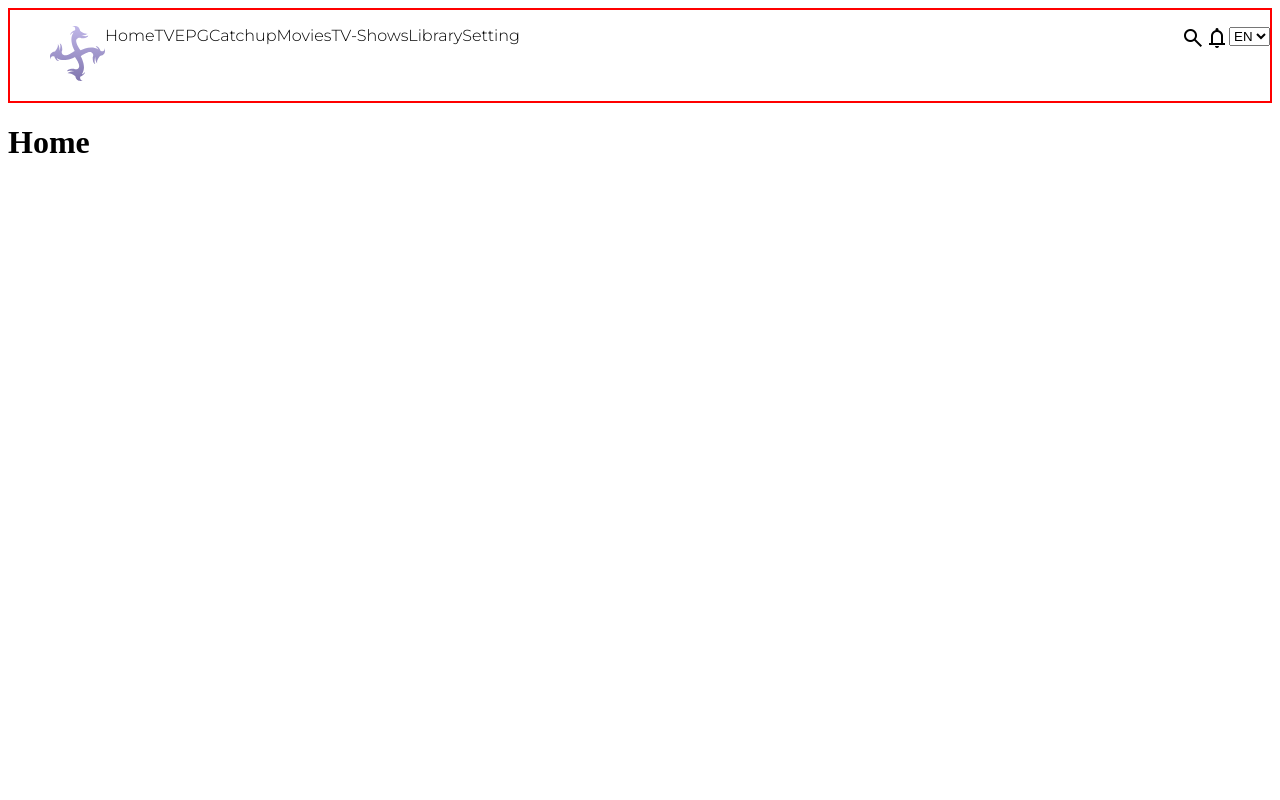
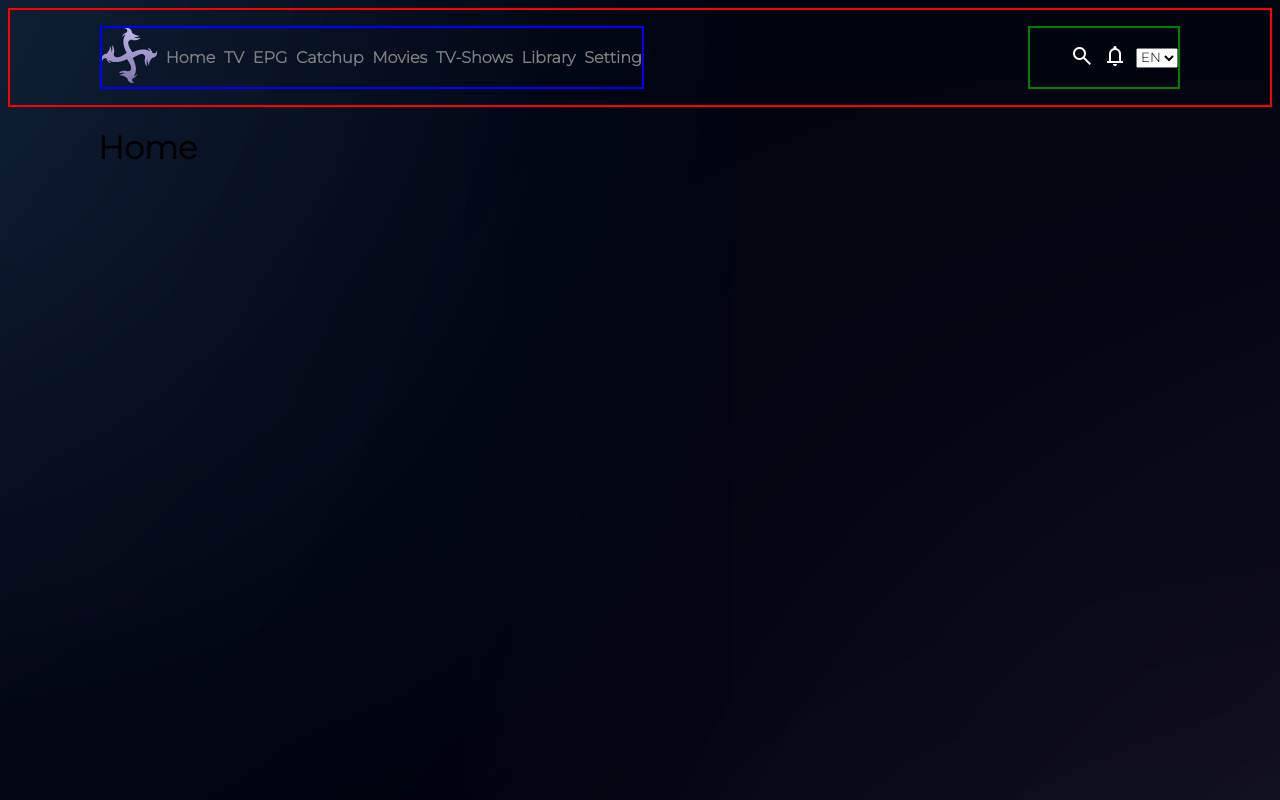
Before and after one commit to DwainAB/Projet-Netflix, a React (Create React App) app in the folder Projet-Netflix/: page / in a window 1280 px wide. Built offline with nearby package versions, Linux system fonts and the light colour scheme; a web font is replaced by a local one.

Commit message:
ajout du background

```diff
--- a/Projet-Netflix/src/App.css
+++ b/Projet-Netflix/src/App.css
@@ -0,0 +1,13 @@
+.global{
+    margin: 0 90px;
+}
+
+*{
+    font-family: 'Montserrat', sans-serif;
+}
+
+body{
+    background: url("../src/assets/Fond.svg");
+    background-size: cover;
+    background-repeat: no-repeat;
+}
--- a/Projet-Netflix/src/App.js
+++ b/Projet-Netflix/src/App.js
@@ -4,19 +4,20 @@ import FilmSelected from "./Pages/FilmSelected"
 import Error from "./Pages/Error"
 import Navbar from "./Components/Navbar/Navbar"
 import Footer from "./Components/Footer/Footer"
+import "../src/App.css"
 
 function App(){
 	return (
     <BrowserRouter>
     <div className="app">
+      <Navbar/>
       <div className="global">
-        <Navbar/>
         <Routes>
           <Route path="/" element={<Home/>} />
           <Route path="/FilmSelected" element={<FilmSelected/>}/>
           <Route path="*" element={<Error/>}/>
         </Routes>
-        </div>
+      </div>
         <Footer/>
     </div>
     </BrowserRouter>
--- a/Projet-Netflix/src/Components/Navbar/Navbar.css
+++ b/Projet-Netflix/src/Components/Navbar/Navbar.css
@@ -1,14 +1,40 @@
 li{
     list-style: none;
-    font-family: 'Montserrat', sans-serif;
+    font-weight: 600;
 }
 
 ul{
     display: flex;
+    align-items: center;
+}
+
+.navbar-sections{
+    border: 2px solid blue;
+    width: 50%;
+    display: flex;
+    justify-content: space-between;
+    padding: 0;
+}
+
+.navbar-link{
+    color: #808080;
 }
 
 .container-navbar{
     display: flex;
     justify-content: space-between;
     border: 2px solid red;
+    padding-left: 90px;
+    padding-right: 90px;
 }
+
+.navbar-general{
+    width: 10%;
+    display: flex;
+    justify-content: space-between;
+    border: 2px solid green;
+}
+
+.general-item{
+    color: white;
+}
--- a/Projet-Netflix/src/Pages/Home.jsx
+++ b/Projet-Netflix/src/Pages/Home.jsx
@@ -1,4 +1,5 @@
 import React from 'react';
+
 
 function Home(){
 
```
Also changed, not shown: Projet-Netflix/src/assets/Fond.svg (added).
